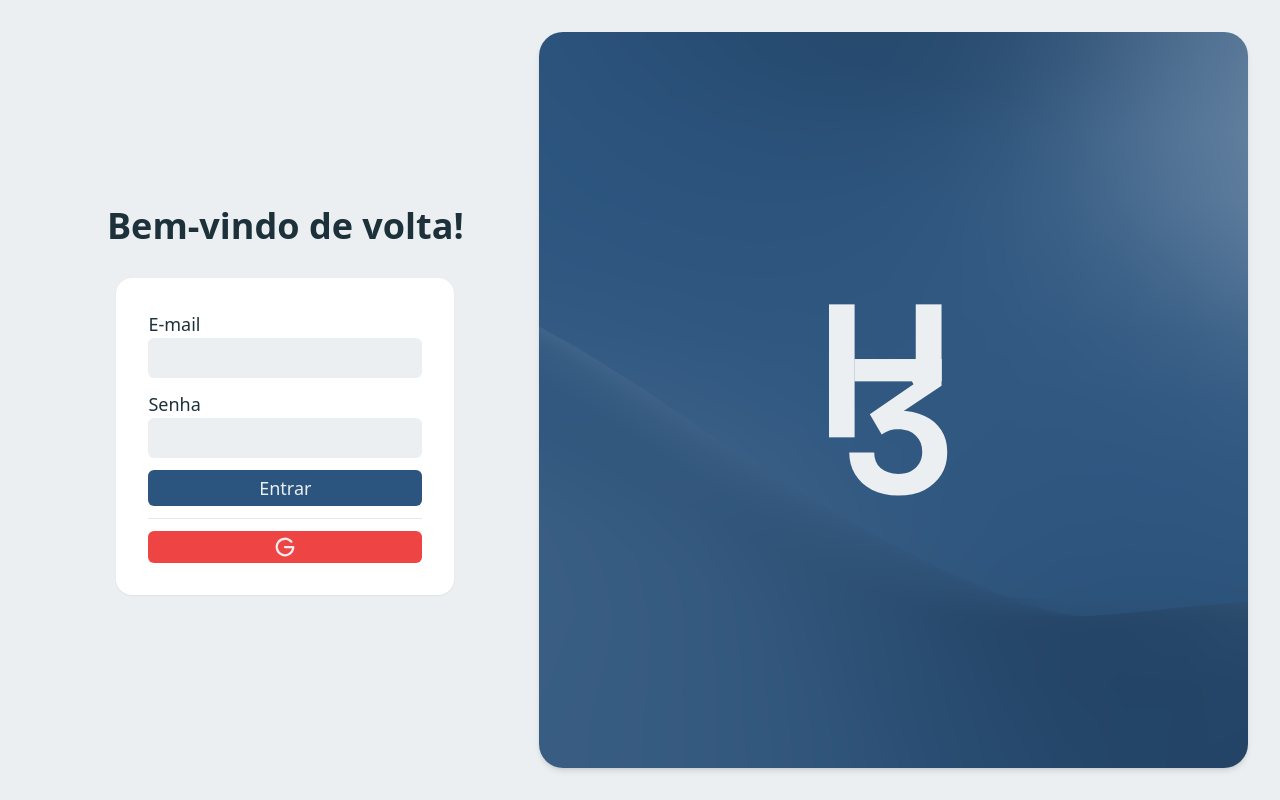
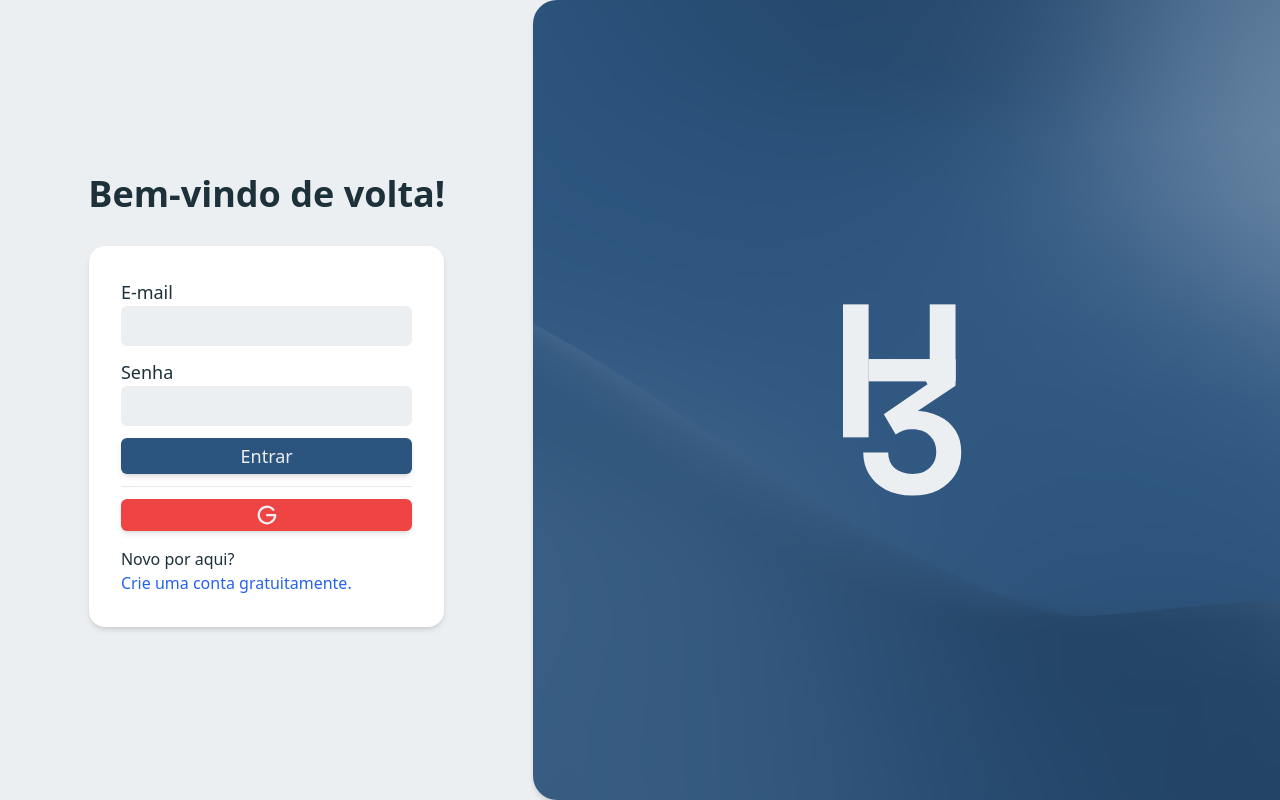
Before and after one commit to H3rmel/admin-template, a Next.js app: page /authentication in a window 1280 px wide. Built offline with nearby package versions, Linux system fonts and the light colour scheme.

Commit message:
Authentication: new elements

```diff
--- a/src/pages/authentication.tsx
+++ b/src/pages/authentication.tsx
@@ -78,6 +78,24 @@ export default function Authentication() {
                 <GoogleLogo size={24} weight="bold" />
               </button>
             </form>
+            {mode === "login" ? (
+              <p>
+                Novo por aqui?{" "}
+                <button
+                  onClick={() => setMode("register")}
+                  className="login-link"
+                >
+                  Crie uma conta gratuitamente.
+                </button>
+              </p>
+            ) : (
+              <p>
+                Já faz parte do projeto?{" "}
+                <button onClick={() => setMode("login")} className="login-link">
+                  Entre por aqui.
+                </button>
+              </p>
+            )}
           </article>
         </section>
         <section className="login-banner">
--- a/src/styles/globals.css
+++ b/src/styles/globals.css
@@ -54,7 +54,7 @@
   /* Login */
 
   .login-main {
-    @apply flex justify-center w-screen h-screen p-8 bg-light-500 dark:bg-dark-500 text-dark-500 dark:text-light-500;
+    @apply flex justify-center w-screen h-screen bg-light-500 dark:bg-dark-500 text-dark-500 dark:text-light-500;
   }
 
   .login-section,
@@ -73,15 +73,19 @@
   }
 
   .login-banner {
-    @apply hidden xl:flex basis-7/12 rounded-3xl bg-mesh-login bg-cover bg-center bg-fixed shadow-md;
+    @apply hidden xl:flex basis-7/12 rounded-bl-3xl rounded-tl-3xl bg-mesh-login bg-cover bg-center bg-fixed shadow-md;
   }
 
   .login-card {
-    @apply w-full xl:w-2/3 2xl:w-1/2 p-8 rounded-2xl bg-white shadow-sm;
+    @apply gap-4 w-full xl:w-2/3 2xl:w-1/2 p-8 rounded-2xl bg-white shadow-md;
   }
 
   .login-btn {
-    @apply inline-flex justify-center items-center gap-1 w-full py-1 rounded-md text-light-500 text-lg duration-300;
+    @apply inline-flex justify-center items-center gap-1 w-full py-1 rounded-md text-light-500 text-lg shadow-md duration-300;
+  }
+
+  .login-link {
+    @apply border-0 font-medium text-blue-600 hover:text-blue-500 duration-300;
   }
 
   /* border-[1px] border-red-500 */
--- a/tailwind.config.js
+++ b/tailwind.config.js
@@ -62,8 +62,8 @@ module.exports = {
         "mesh-login": "url('/mesh-login.png')",
       },
       boxShadow: {
-        "hover": "0 0 0 2px"
-      }
+        hover: "0 0 0 0.125rem",
+      },
     },
   },
   plugins: [],
```
